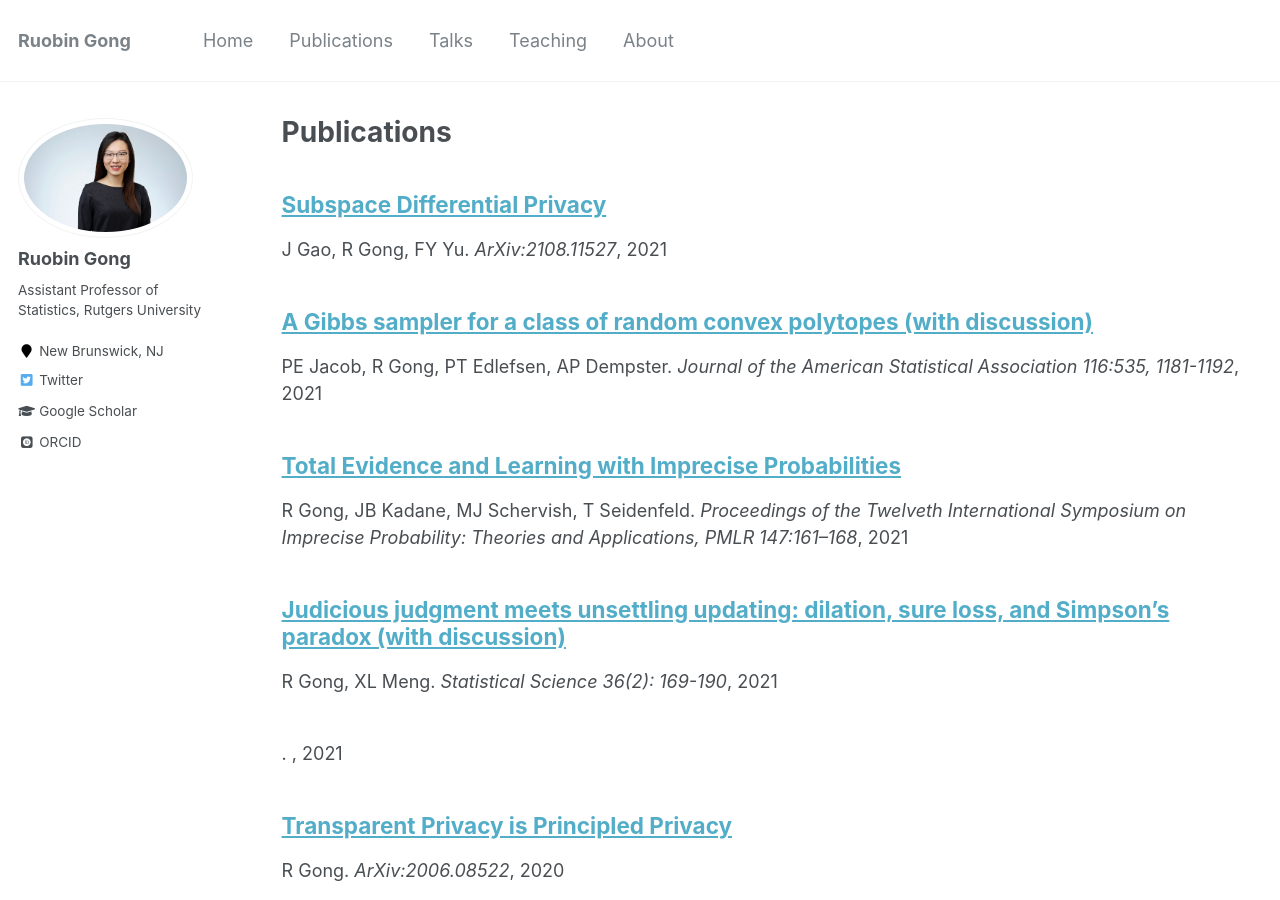
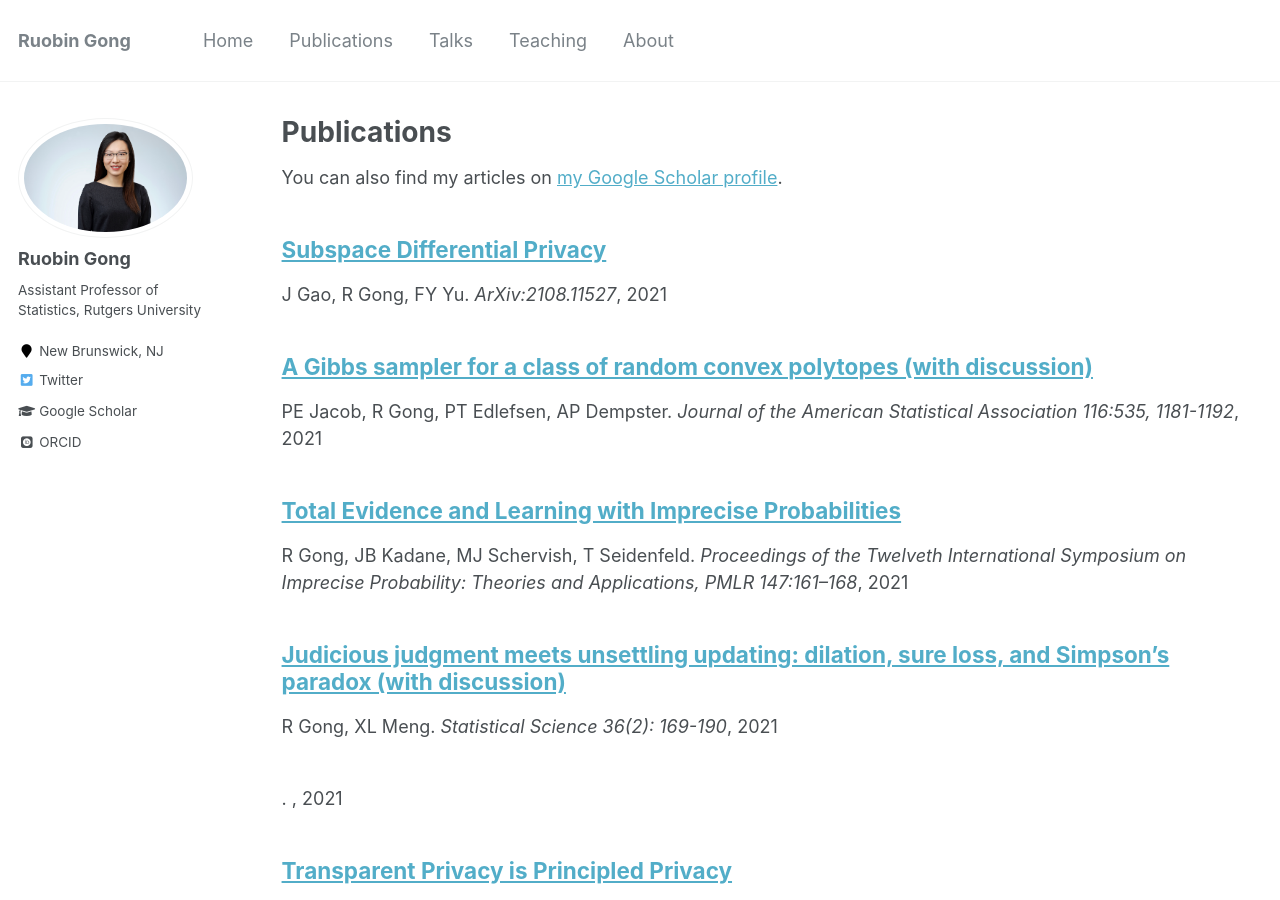
Before and after one commit to RuobinGong/RuobinGong.github.io, a Jekyll site: the page built from _pages/publications.md, in a window 1280 px wide and 900 px high. Built offline with Jekyll 4.4.1, drawn with Linux system fonts in a browser that asks for light colours; some web fonts are replaced.

Commit message:
Update publications.md

```diff
--- a/_pages/publications.md
+++ b/_pages/publications.md
@@ -6,9 +6,7 @@ author_profile: true
 
 ---
 
-{% if author.googlescholar %}
-  You can also find my articles on <u><a href="{{author.googlescholar}}">my Google Scholar profile</a>.</u>
-{% endif %}
+You can also find my articles on [my Google Scholar profile](https://scholar.google.com/citations?user=8W4eh2UAAAAJ&hl=en).
 
 {% include base_path %}
 
```
